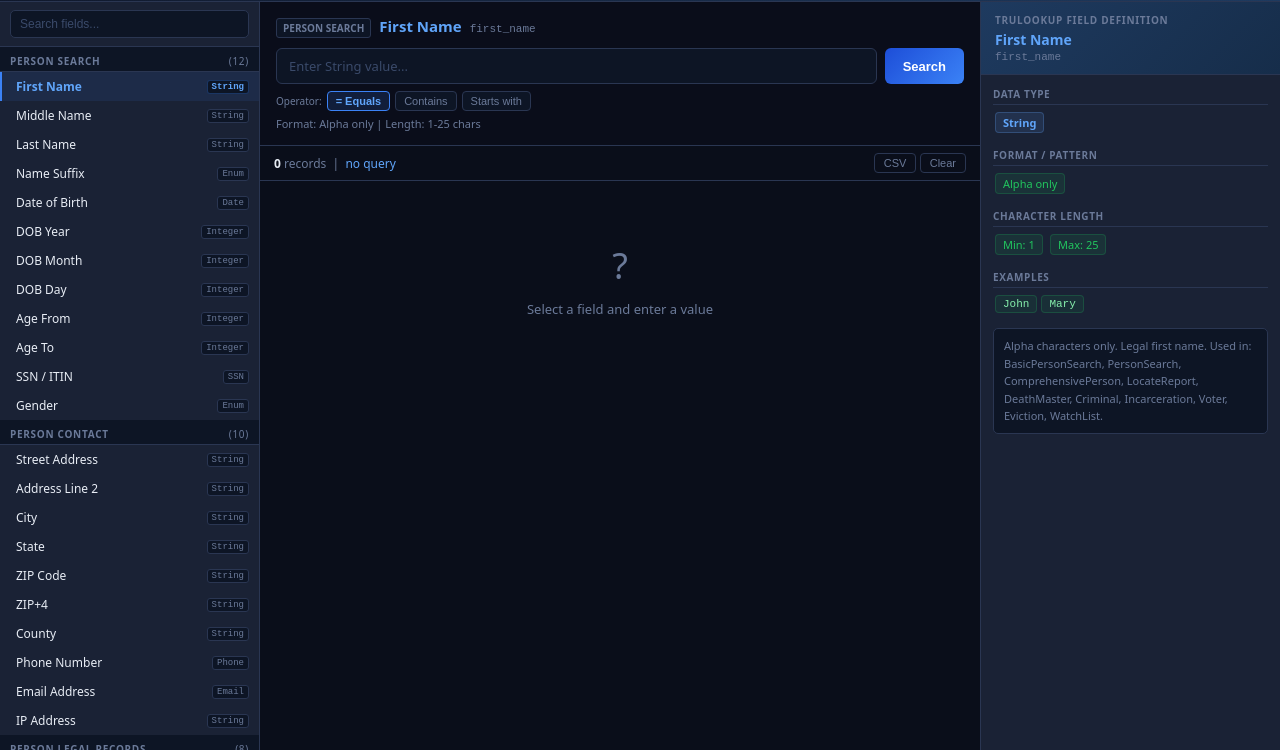
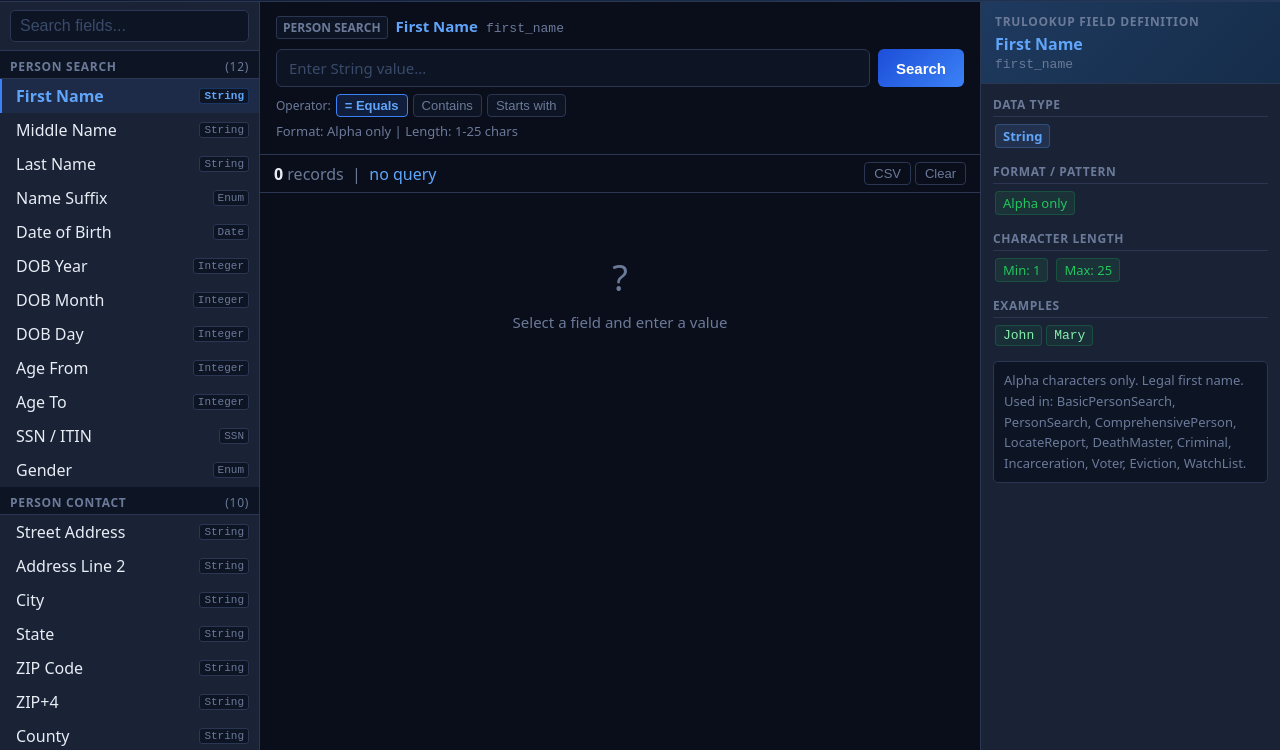
Before and after one commit to scottlawler/scottlawler.github.io, a plain HTML site: page data-analysis.html in a window 1280 px wide. Shown: the part 50-800 px from the top of the page. Drawn offline with Linux system fonts and the light colour scheme.

Commit message:
Data Analysis: increase all fonts +2px for readability

```diff
--- a/data-analysis.html
+++ b/data-analysis.html
@@ -8,58 +8,58 @@
 *{box-sizing:border-box;margin:0;padding:0}
 :root{--bg:#0a0e1a;--card:#1a2235;--border:#2a3652;--text:#e8edf5;--muted:#6b7a99;--blue:#3b82f6;--green:#22c55e;--yellow:#f59e0b;--red:#ef4444;--accent:#60a5fa;--hover:#1f2d47}
 html,body{height:100%;overflow:hidden}
-body{background:var(--bg);color:var(--text);font-family:system-ui,-apple-system,sans-serif;font-size:13px;display:flex;flex-direction:column}
+body{background:var(--bg);color:var(--text);font-family:system-ui,-apple-system,sans-serif;font-size:15px;display:flex;flex-direction:column}
 .header{background:linear-gradient(135deg,#0f172a,#1e3a5f);border-bottom:1px solid var(--border);padding:0 20px;height:52px;display:flex;align-items:center;justify-content:space-between;flex-shrink:0}
 .logo{display:flex;align-items:center;gap:10px}
 .logo-icon{width:30px;height:30px;background:var(--blue);border-radius:7px;display:flex;align-items:center;justify-content:center;font-size:15px}
 .logo-name{font-size:1rem;font-weight:700}.logo-name span{color:var(--accent)}
 .htitle{font-size:.9rem;font-weight:700;color:var(--accent);letter-spacing:.5px;text-transform:uppercase}
 .hright{display:flex;align-items:center;gap:12px}
-.hbadge{background:rgba(59,130,246,.15);border:1px solid rgba(59,130,246,.3);color:var(--accent);font-size:11px;font-weight:600;padding:3px 10px;border-radius:20px}
-.hlink{color:var(--muted);font-size:12px;text-decoration:none}.hlink:hover{color:var(--accent)}
+.hbadge{background:rgba(59,130,246,.15);border:1px solid rgba(59,130,246,.3);color:var(--accent);font-size:13px;font-weight:600;padding:3px 10px;border-radius:20px}
+.hlink{color:var(--muted);font-size:16px;text-decoration:none}.hlink:hover{color:var(--accent)}
 .layout{flex:1;display:grid;grid-template-columns:260px 1fr 300px;overflow:hidden;min-height:0}
 /* LEFT */
 .fl{background:var(--card);border-right:1px solid var(--border);display:flex;flex-direction:column;overflow:hidden}
 .fl-search-wrap{padding:8px 10px;border-bottom:1px solid var(--border);flex-shrink:0}
-.fl-search{width:100%;background:#0d1525;border:1px solid var(--border);border-radius:5px;padding:6px 9px;color:var(--text);font-size:12px;outline:none}
+.fl-search{width:100%;background:#0d1525;border:1px solid var(--border);border-radius:5px;padding:6px 9px;color:var(--text);font-size:16px;outline:none}
 .fl-search:focus{border-color:var(--blue)}.fl-search::placeholder{color:#3a4a6a}
 .fl-body{flex:1;overflow-y:auto}
 .fl-body::-webkit-scrollbar{width:3px}.fl-body::-webkit-scrollbar-thumb{background:#333}
-.fl-ghdr{padding:7px 10px 3px;font-size:10px;font-weight:700;text-transform:uppercase;letter-spacing:.7px;color:var(--muted);background:#0d1525;border-bottom:1px solid var(--border);position:sticky;top:0;z-index:1;display:flex;justify-content:space-between;cursor:pointer}
+.fl-ghdr{padding:7px 10px 3px;font-size:12px;font-weight:700;text-transform:uppercase;letter-spacing:.7px;color:var(--muted);background:#0d1525;border-bottom:1px solid var(--border);position:sticky;top:0;z-index:1;display:flex;justify-content:space-between;cursor:pointer}
 .fl-ghdr:hover{color:var(--accent)}
-.fl-item{padding:6px 10px 6px 14px;cursor:pointer;font-size:12px;color:var(--text);border-left:2px solid transparent;display:flex;align-items:center;justify-content:space-between;gap:6px}
+.fl-item{padding:6px 10px 6px 14px;cursor:pointer;font-size:16px;color:var(--text);border-left:2px solid transparent;display:flex;align-items:center;justify-content:space-between;gap:6px}
 .fl-item:hover{background:var(--hover);border-left-color:var(--border)}
 .fl-item.active{background:rgba(59,130,246,.1);border-left-color:var(--blue);color:var(--accent);font-weight:600}
 .fl-item.hidden{display:none}
-.fl-badge{font-size:9px;color:var(--muted);background:#0d1525;border:1px solid var(--border);border-radius:3px;padding:1px 4px;flex-shrink:0;font-family:monospace}
+.fl-badge{font-size:11px;color:var(--muted);background:#0d1525;border:1px solid var(--border);border-radius:3px;padding:1px 4px;flex-shrink:0;font-family:monospace}
 .fl-item.active .fl-badge{border-color:rgba(59,130,246,.3);color:var(--accent)}
 /* MIDDLE */
 .qcol{display:flex;flex-direction:column;overflow:hidden;min-height:0}
 .qtop{padding:14px 16px;border-bottom:1px solid var(--border);flex-shrink:0;background:rgba(10,14,26,.7)}
 .qtop-row1{display:flex;align-items:baseline;gap:8px;margin-bottom:10px}
-.qtag{font-size:10px;font-weight:700;text-transform:uppercase;color:var(--muted);background:#0d1525;border:1px solid var(--border);border-radius:3px;padding:2px 6px}
+.qtag{font-size:12px;font-weight:700;text-transform:uppercase;color:var(--muted);background:#0d1525;border:1px solid var(--border);border-radius:3px;padding:2px 6px}
 .qfname{font-size:15px;font-weight:700;color:var(--accent)}
-.qapikey{font-size:11px;color:var(--muted);font-family:monospace}
+.qapikey{font-size:13px;color:var(--muted);font-family:monospace}
 .qinput-row{display:flex;gap:8px}
-.qinput{flex:1;background:#0d1525;border:1px solid var(--border);border-radius:6px;padding:8px 12px;color:var(--text);font-size:13px;font-family:inherit;outline:none}
+.qinput{flex:1;background:#0d1525;border:1px solid var(--border);border-radius:6px;padding:8px 12px;color:var(--text);font-size:15px;font-family:inherit;outline:none}
 .qinput:focus{border-color:var(--blue)}.qinput:disabled{opacity:.4;cursor:not-allowed}
 .qinput::placeholder{color:#3a4a6a}
-.qbtn{background:linear-gradient(135deg,#1d4ed8,var(--blue));color:#fff;border:none;border-radius:6px;padding:8px 18px;font-size:13px;font-weight:700;cursor:pointer}
+.qbtn{background:linear-gradient(135deg,#1d4ed8,var(--blue));color:#fff;border:none;border-radius:6px;padding:8px 18px;font-size:15px;font-weight:700;cursor:pointer}
 .qbtn:disabled{opacity:.35;cursor:not-allowed}
 .ops{display:flex;gap:5px;margin-top:7px;align-items:center}
-.oplbl{font-size:10px;color:var(--muted)}
-.op{background:#0d1525;border:1px solid var(--border);color:var(--muted);border-radius:4px;padding:3px 8px;font-size:11px;cursor:pointer}
+.oplbl{font-size:12px;color:var(--muted)}
+.op{background:#0d1525;border:1px solid var(--border);color:var(--muted);border-radius:4px;padding:3px 8px;font-size:13px;cursor:pointer}
 .op.active{background:rgba(59,130,246,.15);border-color:var(--blue);color:var(--accent);font-weight:600}
-.qhint{font-size:11px;color:var(--muted);margin-top:5px}
+.qhint{font-size:13px;color:var(--muted);margin-top:5px}
 .rarea{flex:1;overflow:hidden;display:flex;flex-direction:column;min-height:0}
 .rbar{padding:7px 14px;border-bottom:1px solid var(--border);display:flex;align-items:center;justify-content:space-between;flex-shrink:0;background:rgba(10,14,26,.5)}
-.rinfo{font-size:12px;color:var(--muted)}.rinfo strong{color:var(--text)}
-.bsm{background:transparent;border:1px solid var(--border);color:var(--muted);border-radius:4px;padding:3px 9px;font-size:11px;cursor:pointer}
+.rinfo{font-size:16px;color:var(--muted)}.rinfo strong{color:var(--text)}
+.bsm{background:transparent;border:1px solid var(--border);color:var(--muted);border-radius:4px;padding:3px 9px;font-size:13px;cursor:pointer}
 .twrap{flex:1;overflow:auto;min-height:0}
 .twrap::-webkit-scrollbar{width:4px;height:4px}.twrap::-webkit-scrollbar-thumb{background:#333}
-table{width:100%;border-collapse:collapse;font-size:12px}
+table{width:100%;border-collapse:collapse;font-size:16px}
 thead{position:sticky;top:0;z-index:2}
-th{background:#0f1a2e;color:var(--muted);font-size:10px;font-weight:600;text-transform:uppercase;padding:7px 10px;text-align:left;border-bottom:2px solid var(--border);white-space:nowrap;cursor:pointer}
+th{background:#0f1a2e;color:var(--muted);font-size:12px;font-weight:600;text-transform:uppercase;padding:7px 10px;text-align:left;border-bottom:2px solid var(--border);white-space:nowrap;cursor:pointer}
 th:hover{color:var(--accent)}
 td{padding:7px 10px;border-bottom:1px solid rgba(255,255,255,.04);white-space:nowrap}
 tr:hover td{background:var(--hover);cursor:pointer}
@@ -68,20 +68,20 @@
 /* RIGHT */
 .fdef{background:var(--card);border-left:1px solid var(--border);display:flex;flex-direction:column;overflow:hidden;min-height:0}
 .fdhead{padding:11px 14px;border-bottom:1px solid var(--border);flex-shrink:0;background:linear-gradient(135deg,#1e3a5f,#162d4a)}
-.fdlbl{font-size:10px;font-weight:700;text-transform:uppercase;letter-spacing:.7px;color:var(--muted);margin-bottom:3px}
-.fdname{font-size:14px;font-weight:700;color:var(--accent)}
-.fdapi{font-size:11px;color:var(--muted);font-family:monospace;margin-top:2px}
+.fdlbl{font-size:12px;font-weight:700;text-transform:uppercase;letter-spacing:.7px;color:var(--muted);margin-bottom:3px}
+.fdname{font-size:16px;font-weight:700;color:var(--accent)}
+.fdapi{font-size:13px;color:var(--muted);font-family:monospace;margin-top:2px}
 .fdbody{flex:1;overflow-y:auto;padding:12px}
 .fdbody::-webkit-scrollbar{width:3px}.fdbody::-webkit-scrollbar-thumb{background:#333}
 .fdsec{margin-bottom:13px}
-.fdslbl{font-size:10px;font-weight:700;text-transform:uppercase;letter-spacing:.6px;color:var(--muted);margin-bottom:5px;padding-bottom:3px;border-bottom:1px solid var(--border)}
-.chip{display:inline-block;border-radius:4px;padding:2px 7px;font-size:11px;margin:2px}
+.fdslbl{font-size:12px;font-weight:700;text-transform:uppercase;letter-spacing:.6px;color:var(--muted);margin-bottom:5px;padding-bottom:3px;border-bottom:1px solid var(--border)}
+.chip{display:inline-block;border-radius:4px;padding:2px 7px;font-size:13px;margin:2px}
 .ct{background:rgba(96,165,250,.12);border:1px solid rgba(96,165,250,.25)}
 .cr{background:rgba(34,197,94,.1);border:1px solid rgba(34,197,94,.2);color:var(--green)}
 .ce{background:rgba(245,158,11,.1);border:1px solid rgba(245,158,11,.2);color:var(--yellow);font-family:monospace}
 .cx{background:rgba(34,197,94,.08);border:1px solid rgba(34,197,94,.2);color:#86efac;font-family:monospace}
 .cw{background:rgba(239,68,68,.1);border:1px solid rgba(239,68,68,.2);color:var(--red)}
-.fdnote{font-size:11px;color:var(--muted);background:#0d1525;border:1px solid var(--border);border-radius:5px;padding:8px 10px;margin-top:8px;line-height:1.6}
+.fdnote{font-size:13px;color:var(--muted);background:#0d1525;border:1px solid var(--border);border-radius:5px;padding:8px 10px;margin-top:8px;line-height:1.6}
 .fdph{padding:40px 16px;text-align:center;color:var(--muted)}
 </style>
 </head>
```
